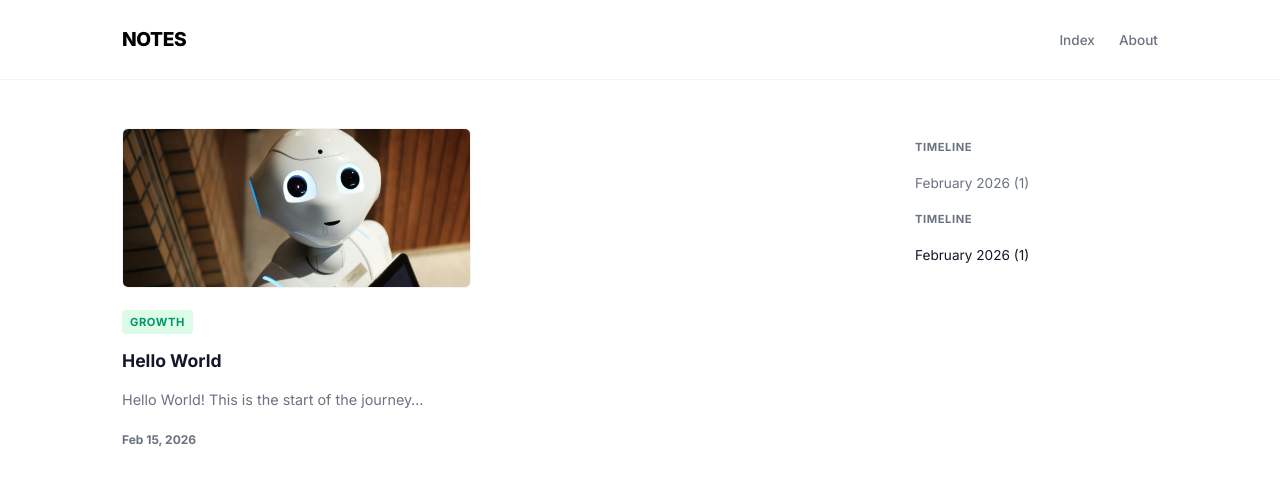
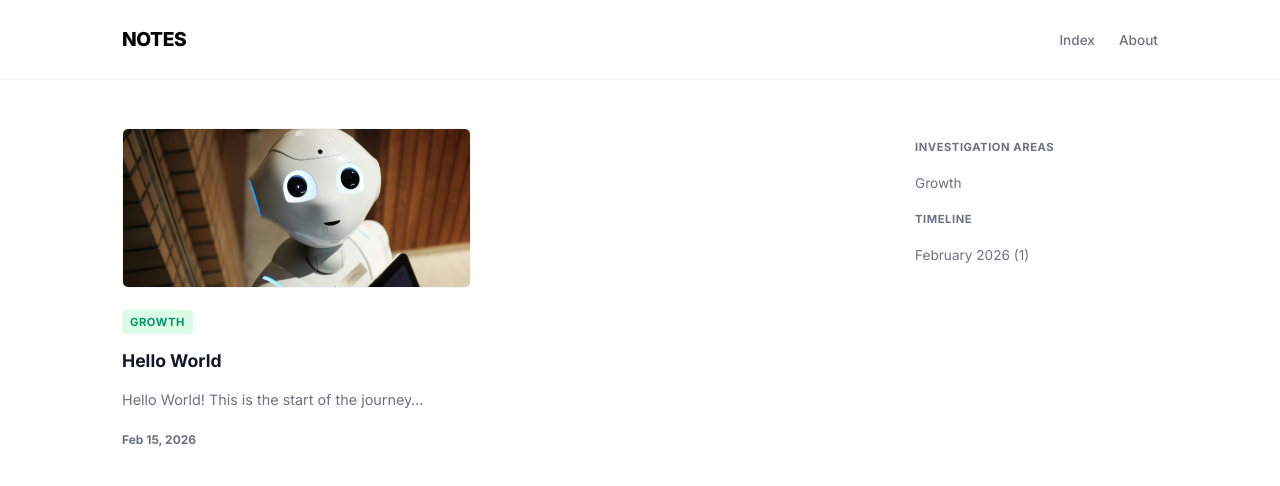
Before and after one commit to NavinNr/Musings, a Jekyll site: the page built from index.html, in a window 1280 px wide. Shown: the top 486 px of the page. Built offline with Jekyll 4.4.1, drawn with Linux system fonts in a browser that asks for light colours; the list of posts is cut into pages by our own code.

Commit message:
Updated sidebar section to make topics clickable

```diff
--- a/_layouts/default.html
+++ b/_layouts/default.html
@@ -29,6 +29,15 @@
 
     <aside>
         <div class="sidebar-section">
+            <h3>Investigation Areas</h3>
+            <ul>
+                {% for category in site.categories %}
+                  <li><a href="{{ '/category/' | append: category[0] | relative_url }}">{{ category[0] | capitalize }}</a></li>
+                {% endfor %}
+            </ul>
+        </div>
+
+        <div class="sidebar-section">
             <h3>Timeline</h3>
             <ul>
                 {% assign postsByDate = site.posts | group_by_exp: "post", "post.date | date: '%B %Y'" %}
@@ -38,16 +47,6 @@
                 {% endfor %}
             </ul>
         </div>
-
-        <div class="sidebar-section">
-            <h3>Timeline</h3>
-            <ul>
-                {% assign postsByDate = site.posts | group_by_exp: "post", "post.date | date: '%B %Y'" %}
-                {% for month in postsByDate %}
-                  <li>{{ month.name }} ({{ month.items.size }})</li>
-                {% endfor %}
-            </ul>
-        </div>
     </aside>
 </div>
 
```
